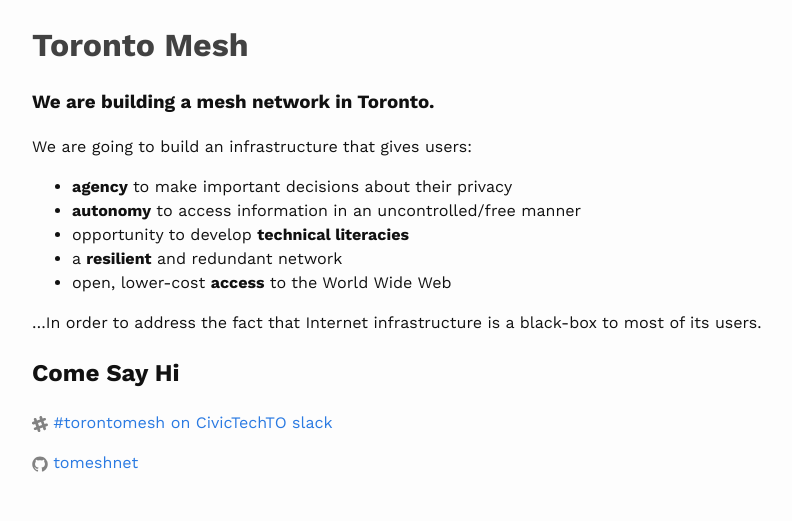
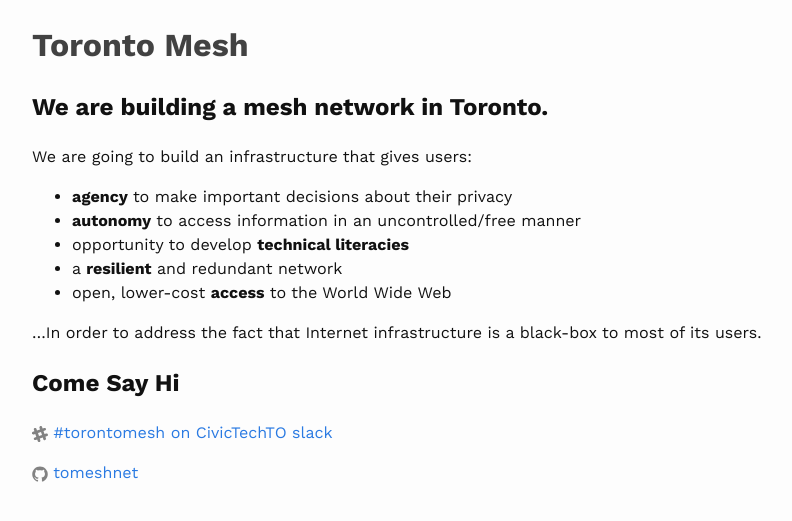
Before and after one commit to tomeshnet/tomesh.net, a Jekyll site: the page built from index.html, in a window 1280 px wide. Shown: the top 521 px of the page, without its empty margins (208-1000 px from the left). Built offline with Jekyll 4.4.1, drawn with Linux system fonts in a browser that asks for light colours.

Commit message:
changed heading to h2

```diff
--- a/index.html
+++ b/index.html
@@ -6,7 +6,7 @@
 <div class="home">
   <div class="intro-header">
     <div class="intro-message">
-      <h3>We are building a mesh network in Toronto.</h3>
+      <h2>We are building a mesh network in Toronto.</h2>
       {% capture vision %}{% include vision.md %}{% endcapture %}
       {{ vision | markdownify }}
     </div>
```
